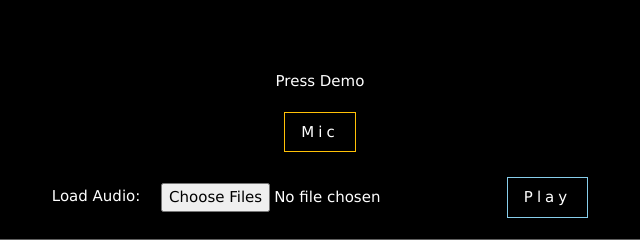
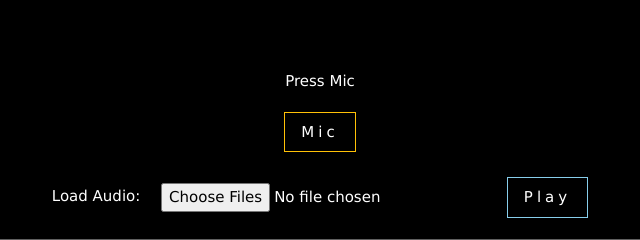
Before and after one commit to tabahi/WebSpeechAnalyzer, a plain HTML site: page simple.html in a window 1280 px wide. Shown: the part 321-561 px from the top of the page, 320-960 px from the left. Drawn offline with Linux system fonts and the light colour scheme.

Commit message:
Update simple.html

```diff
--- a/simple.html
+++ b/simple.html
@@ -31,7 +31,7 @@
 
 
         <div class="w3-row w3-center">
-            <p id="msg">Press Demo</p>
+            <p id="msg">Press Mic</p>
         </div>
 
 
```
